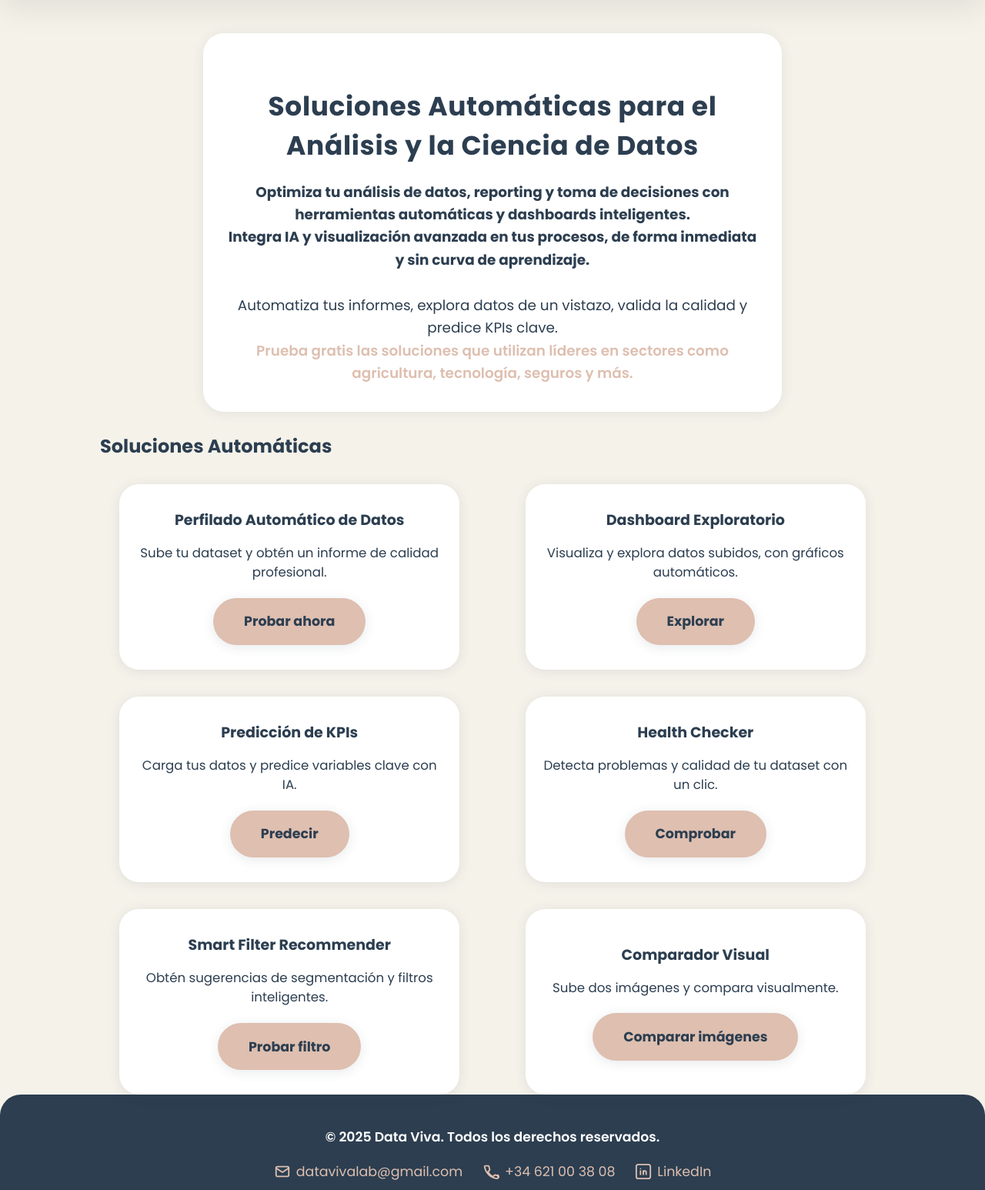
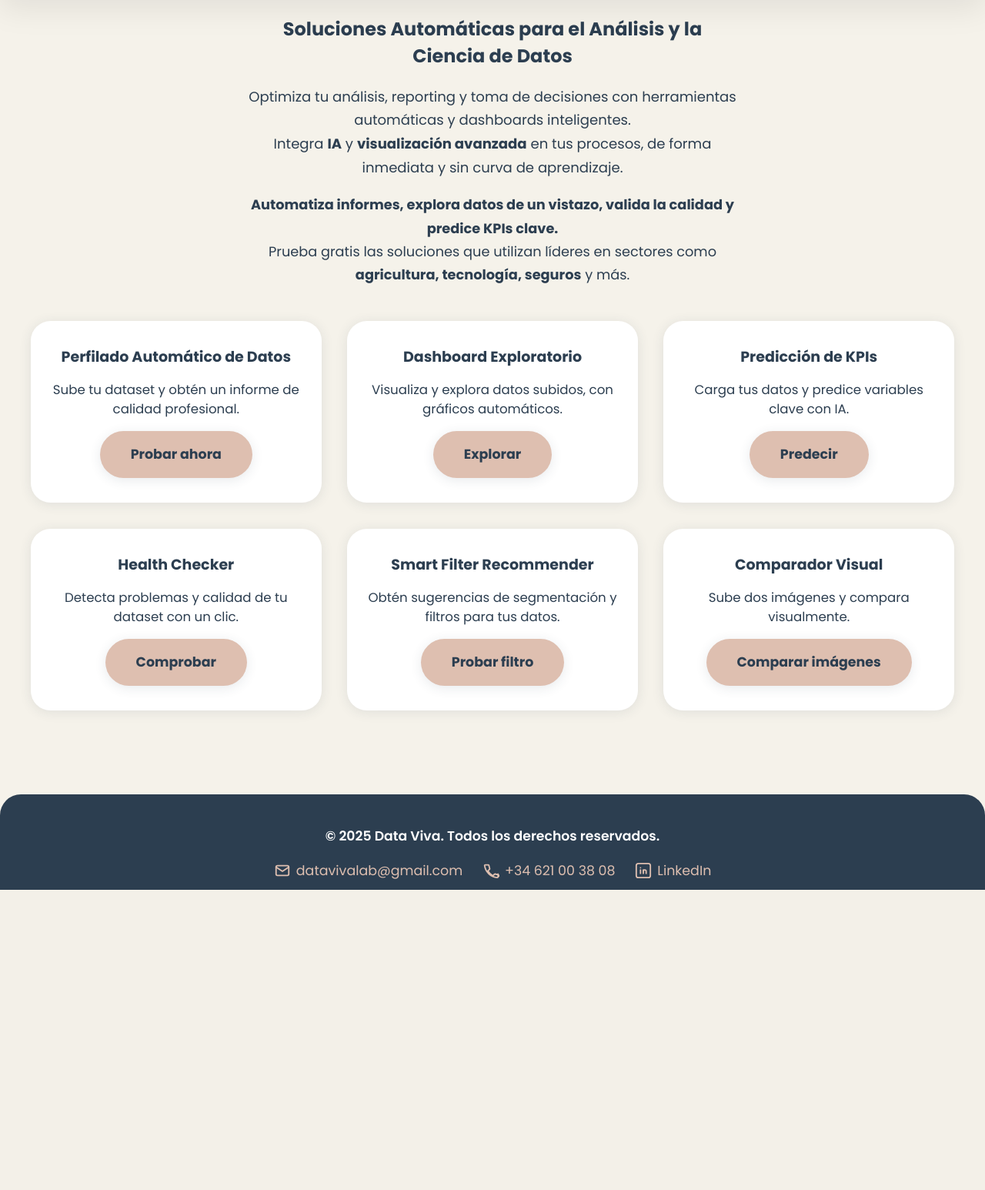
Before and after one commit to AntonioJFdez/App-Data-Viva, a Flask app: page / in a window 1280 px wide. Shown: the part 78-1624 px from the top of the page at 77% size. After the commit the page ends 1234 px from the top, so only its background shows below. Run offline with Flask 3, Linux system fonts and the light colour scheme.

Commit message:
Update index.html

```diff
--- a/templates/index.html
+++ b/templates/index.html
@@ -2,52 +2,55 @@
 {% block title %}Inicio · Data Viva{% endblock %}
 
 {% block content %}
+<!-- BLOQUE INTRODUCTORIO CENTRADO -->
+<div style="max-width:640px;margin:0 auto 2.8rem auto;text-align:center;">
+    <h2 class="section-title" style="margin-bottom:1.3rem;">
+        Soluciones Automáticas para el Análisis y la Ciencia de Datos
+    </h2>
+    <p style="color:var(--primary);font-size:1.13rem;line-height:1.7;margin-bottom:1.1rem;">
+        Optimiza tu análisis, reporting y toma de decisiones con herramientas automáticas y dashboards inteligentes.
+        <br>
+        Integra <strong>IA</strong> y <strong>visualización avanzada</strong> en tus procesos, de forma inmediata y sin curva de aprendizaje.
+    </p>
+    <p style="color:var(--primary);font-size:1.11rem;line-height:1.7;margin-bottom:0;">
+        <strong>Automatiza informes, explora datos de un vistazo, valida la calidad y predice KPIs clave.</strong>
+        <br>
+        Prueba gratis las soluciones que utilizan líderes en sectores como <strong>agricultura, tecnología, seguros</strong> y más.
+    </p>
+</div>
 
-<!-- RESUMEN EJECUTIVO -->
-<section style="max-width: 700px; margin: 2.7rem auto 1.7rem auto; background: var(--white); border-radius: 1.7rem; box-shadow: 0 2px 16px rgba(44,62,80,0.09); padding: 2.6rem 1.6rem 2.2rem 1.6rem;">
-    <h1 style="text-align:center; color:var(--primary); font-size:2.15rem; font-weight:700; margin-bottom:1.2rem; letter-spacing:0.02em;">Soluciones Automáticas para el Análisis y la Ciencia de Datos</h1>
-    <div style="text-align:center; color:var(--primary); font-size:1.15rem; line-height:1.6;">
-        <strong>Optimiza tu análisis de datos, reporting y toma de decisiones con herramientas automáticas y dashboards inteligentes.<br>
-        Integra IA y visualización avanzada en tus procesos, de forma inmediata y sin curva de aprendizaje.</strong>
-        <br><br>
-        Automatiza tus informes, explora datos de un vistazo, valida la calidad y predice KPIs clave.<br>
-        <span style="color:var(--secondary); font-weight:600;">Prueba gratis las soluciones que utilizan líderes en sectores como agricultura, tecnología, seguros y más.</span>
-    </div>
-</section>
-
-<!-- SOLUCIONES AUTOMÁTICAS -->
-<section class="projects-section container" style="margin:0 auto; max-width:1020px;">
-    <h2 class="section-title" style="margin-bottom:1.7rem;">Soluciones <strong>Automáticas</strong></h2>
-    <div class="projects-grid">
+<!-- GRID DE TARJETAS DE SOLUCIONES -->
+<section class="projects-section container" style="display:flex;flex-direction:column;align-items:center;margin-bottom:4rem;">
+  <div class="projects-grid" style="justify-content:center;width:100%;margin:0 auto;margin-bottom:2.8rem;gap:2.1rem;">
     <div class="project-card">
       <div class="project-title"><strong>Perfilado Automático de Datos</strong></div>
       <div class="project-desc">Sube tu dataset y obtén un informe de calidad profesional.</div>
-            <a href="{{ url_for('perfilado') }}" class="cta-button">Probar ahora</a>
+      <a href="{{ url_for('perfilado') }}" class="cta-button btn-details" style="margin-top:1rem;">Probar ahora</a>
     </div>
     <div class="project-card">
       <div class="project-title"><strong>Dashboard Exploratorio</strong></div>
       <div class="project-desc">Visualiza y explora datos subidos, con gráficos automáticos.</div>
-            <a href="{{ url_for('dashboard') }}" class="cta-button">Explorar</a>
+      <a href="{{ url_for('dashboard') }}" class="cta-button btn-details" style="margin-top:1rem;">Explorar</a>
     </div>
     <div class="project-card">
       <div class="project-title"><strong>Predicción de KPIs</strong></div>
       <div class="project-desc">Carga tus datos y predice variables clave con IA.</div>
-            <a href="{{ url_for('prediccion') }}" class="cta-button">Predecir</a>
+      <a href="{{ url_for('prediccion') }}" class="cta-button btn-details" style="margin-top:1rem;">Predecir</a>
     </div>
     <div class="project-card">
       <div class="project-title"><strong>Health Checker</strong></div>
       <div class="project-desc">Detecta problemas y calidad de tu dataset con un clic.</div>
-            <a href="{{ url_for('healthcheck') }}" class="cta-button">Comprobar</a>
+      <a href="{{ url_for('healthcheck') }}" class="cta-button btn-details" style="margin-top:1rem;">Comprobar</a>
     </div>
     <div class="project-card">
       <div class="project-title"><strong>Smart Filter Recommender</strong></div>
-            <div class="project-desc">Obtén sugerencias de segmentación y filtros inteligentes.</div>
-            <a href="{{ url_for('smartfilter') }}" class="cta-button">Probar filtro</a>
+      <div class="project-desc">Obtén sugerencias de segmentación y filtros para tus datos.</div>
+      <a href="{{ url_for('smartfilter') }}" class="cta-button btn-details" style="margin-top:1rem;">Probar filtro</a>
     </div>
     <div class="project-card">
       <div class="project-title"><strong>Comparador Visual</strong></div>
       <div class="project-desc">Sube dos imágenes y compara visualmente.</div>
-            <a href="{{ url_for('comparador') }}" class="cta-button">Comparar imágenes</a>
+      <a href="{{ url_for('comparador') }}" class="cta-button btn-details" style="margin-top:1rem;">Comparar imágenes</a>
     </div>
   </div>
 </section>
```
Lines whose indentation alone changed are shown as unchanged.
